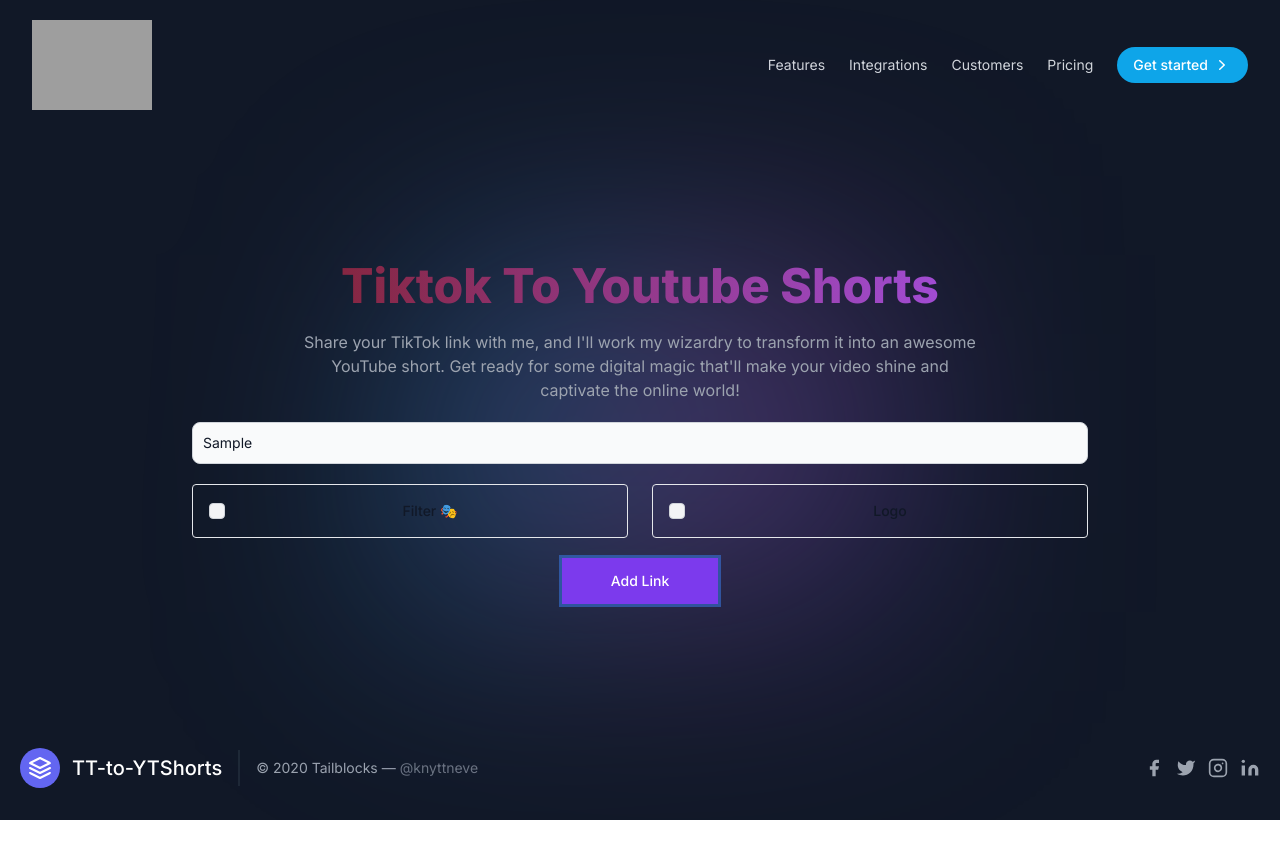
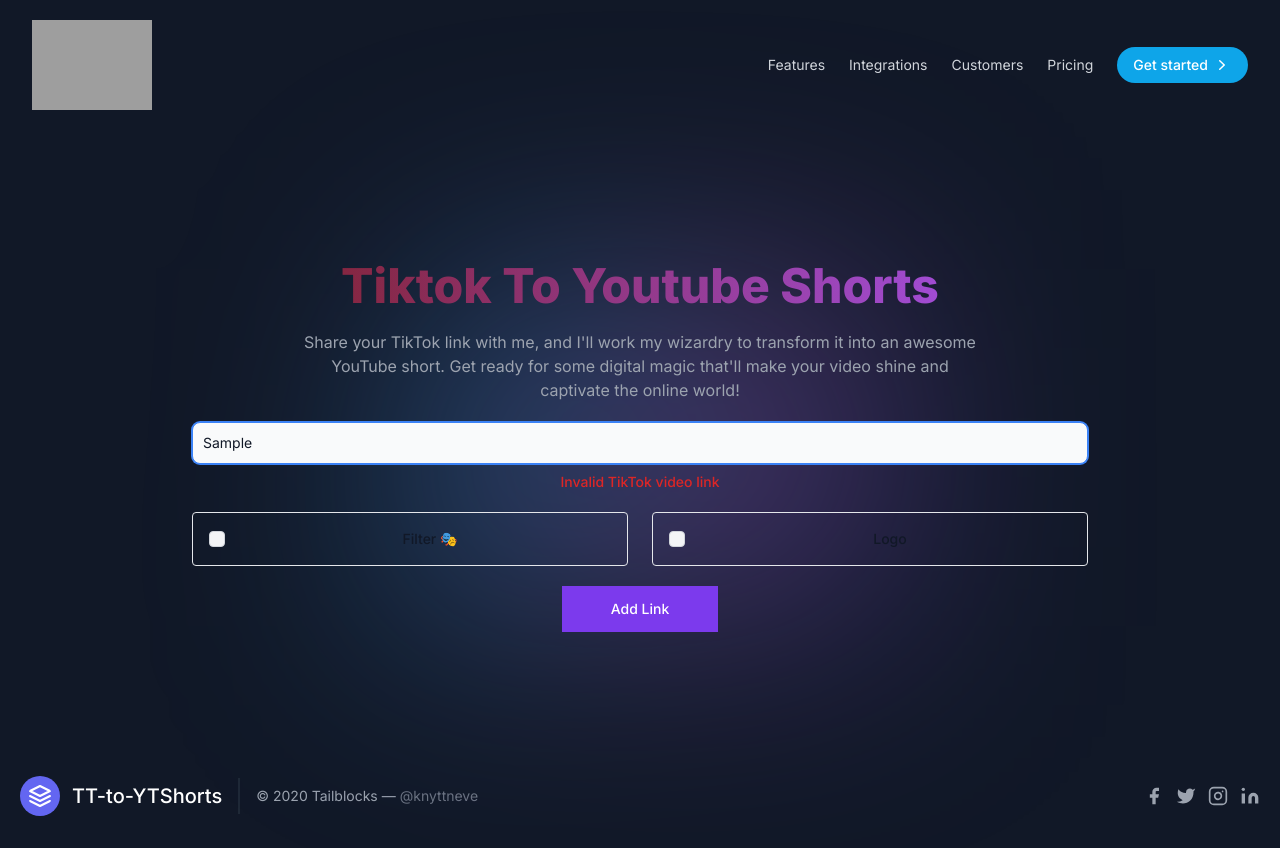
Before and after one commit to junaidjaan1388/TiktokToYTShortsBot, a Next.js app in the folder client/tt-ytshorts/: page / in a window 1280 px wide. Both pictures are taken after typing "Sample" into the empty fields and a click on the button "Add Link". Before the commit the page ends 820 px from the top, so only its background shows below. Built offline with nearby package versions, Linux system fonts and the light colour scheme; grey boxes are pictures that could not be loaded.

Commit message:
checking if tikto kurl is valid

```diff
--- a/client/tt-ytshorts/package.json
+++ b/client/tt-ytshorts/package.json
@@ -24,6 +24,7 @@
     "typescript": "5.1.3"
   },
   "devDependencies": {
+    "@hookform/devtools": "^4.3.1",
     "@tailwindcss/forms": "^0.5.3"
   }
 }
--- a/client/tt-ytshorts/src/app/componant/Form.tsx
+++ b/client/tt-ytshorts/src/app/componant/Form.tsx
@@ -1,5 +1,6 @@
 "use client";
 import { useForm } from 'react-hook-form';
+import { DevTool } from "@hookform/devtools";
 
 type FormData = {
     ttLink : string;
@@ -10,29 +11,38 @@
     const {
         register,
         handleSubmit,
+        control,
         formState: { errors },
       } = useForm<FormData>();
 
+      const tiktokVideoRegex = /tiktok\.com(.*)\//;
+
       const onSubmit = (data:FormData) => {
         console.log(data)
-
       }
   return (
+    <>
+
              <form
                   onSubmit={handleSubmit(onSubmit)}
                   className=""
                   >
                <div className="justify-center items-center gap-x-3 sm:flex">
+                  <input {...register("ttLink",{required:true,
+                    pattern: {
+                        value: tiktokVideoRegex,
+                        message: 'Invalid TikTok video link',
+                      },
 
-                  <input {...register("ttLink",{required:true})} type="text" id="helper-text" aria-describedby="helper-text-explanation" className="bg-gray-50 border border-gray-300 text-gray-900 text-sm rounded-lg focus:ring-blue-500 focus:border-blue-500 block w-full p-2.5  dark:bg-gray-700 dark:border-gray-600 dark:placeholder-gray-400 dark:text-white dark:focus:ring-blue-500 dark:focus:border-blue-500" placeholder="Enter your tiktok Link"></input>
-
+                })} type="text" id="helper-text" aria-describedby="helper-text-explanation" className="bg-gray-50 border border-gray-300 text-gray-900 text-sm rounded-lg focus:ring-blue-500 focus:border-blue-500 block w-full p-2.5  dark:bg-gray-700 dark:border-gray-600 dark:placeholder-gray-400 dark:text-white dark:focus:ring-blue-500 dark:focus:border-blue-500" placeholder="Enter your tiktok Link"></input>
                   </div>
+                  {errors.ttLink?.message && <p className="mt-2 text-sm text-red-600 dark:text-red-500"><span className="font-medium"> {errors.ttLink?.message} </span> </p>}
 
                   <div className="grid gap-6 mt-5 md:grid-cols-2">
                             {/* options */}
-                    <div className="flex items-center pl-4 border border-gray-200 rounded dark:border-gray-700">
-                            <input  id="bordered-checkbox-1" type="checkbox" {...register("filter")} className="w-4 h-4 text-blue-600 bg-gray-100 border-gray-300 rounded focus:ring-blue-500 dark:focus:ring-blue-600 dark:ring-offset-gray-800 focus:ring-2 dark:bg-gray-700 dark:border-gray-600"/>
-                            <label htmlFor="bordered-checkbox-1" className="w-full py-4 ml-2 text-sm font-medium text-gray-900 dark:text-gray-300">Filter 🎭</label>
+                    <div className="flex items-center pl-4 border border-gray-200 rounded dark:border-gray-700 ">
+                            <input  id="bordered-checkbox-1" type="checkbox" {...register("filter")} className="w-4 h-4 text-blue-600 bg-gray-100 border-gray-300 rounded focus:ring-blue-500 dark:focus:ring-blue-600 dark:ring-offset-gray-800 focus:ring-2 dark:bg-gray-700 dark:border-gray-600 "/>
+                            <label htmlFor="bordered-checkbox-1" className="w-full py-4 ml-2 text-sm font-medium text-gray-900 dark:text-gray-300 ">Filter 🎭</label>
                         </div>
                         <div className="flex items-center pl-4 border border-gray-200 rounded dark:border-gray-700">
                             <input   id="bordered-checkbox-2" type="checkbox" {...register("logo")} className="w-4 h-4 text-blue-600 bg-gray-100 border-gray-300 rounded focus:ring-blue-500 dark:focus:ring-blue-600 dark:ring-offset-gray-800 focus:ring-2 dark:bg-gray-700 dark:border-gray-600"/>
@@ -56,6 +66,8 @@
                     </button>
 
               </form>
+              <DevTool control={control} />
+    </>
   )
 }
 
```
Also changed, not shown: 2 other files (tests, documents, lock files or other folders).
